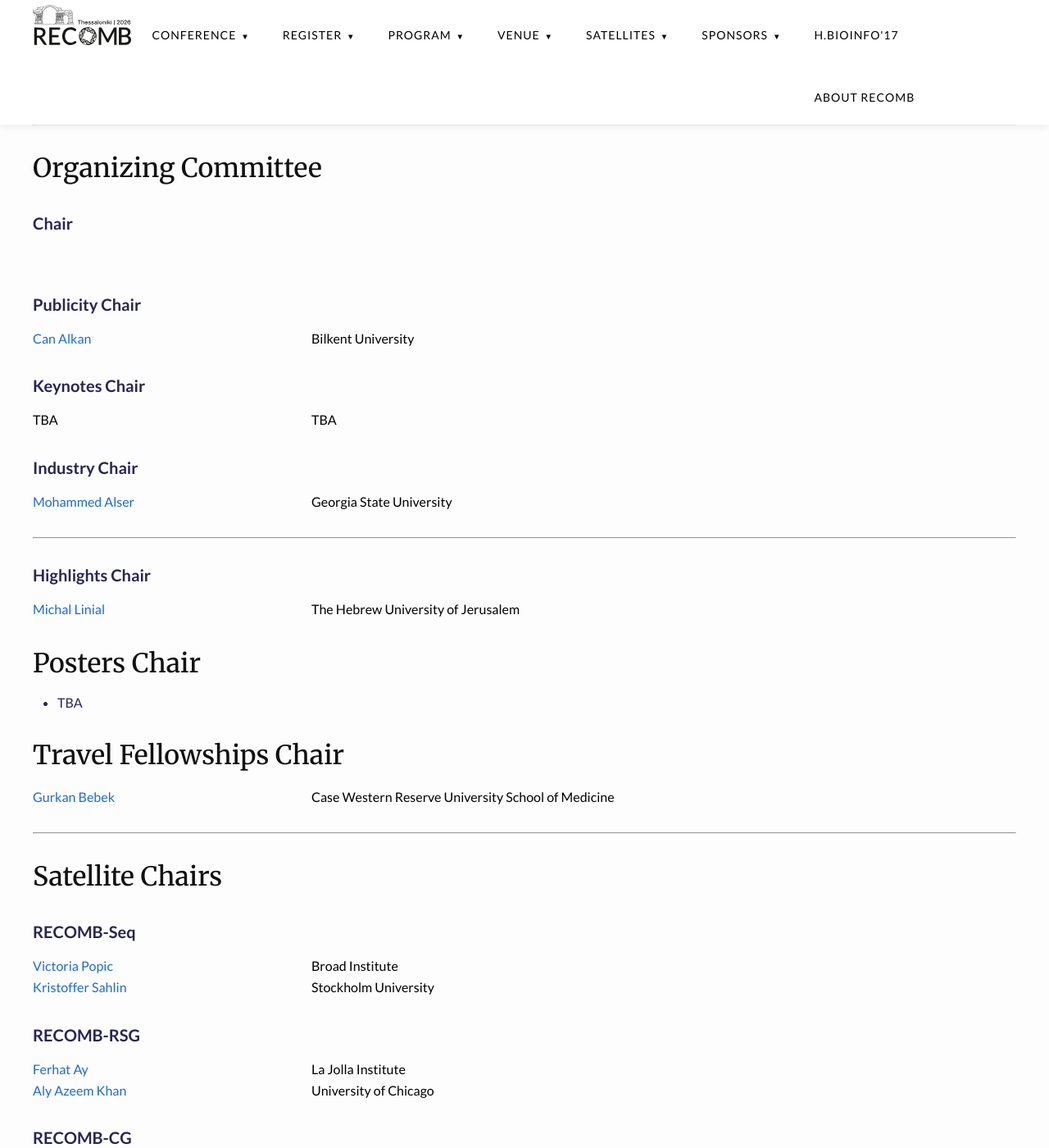
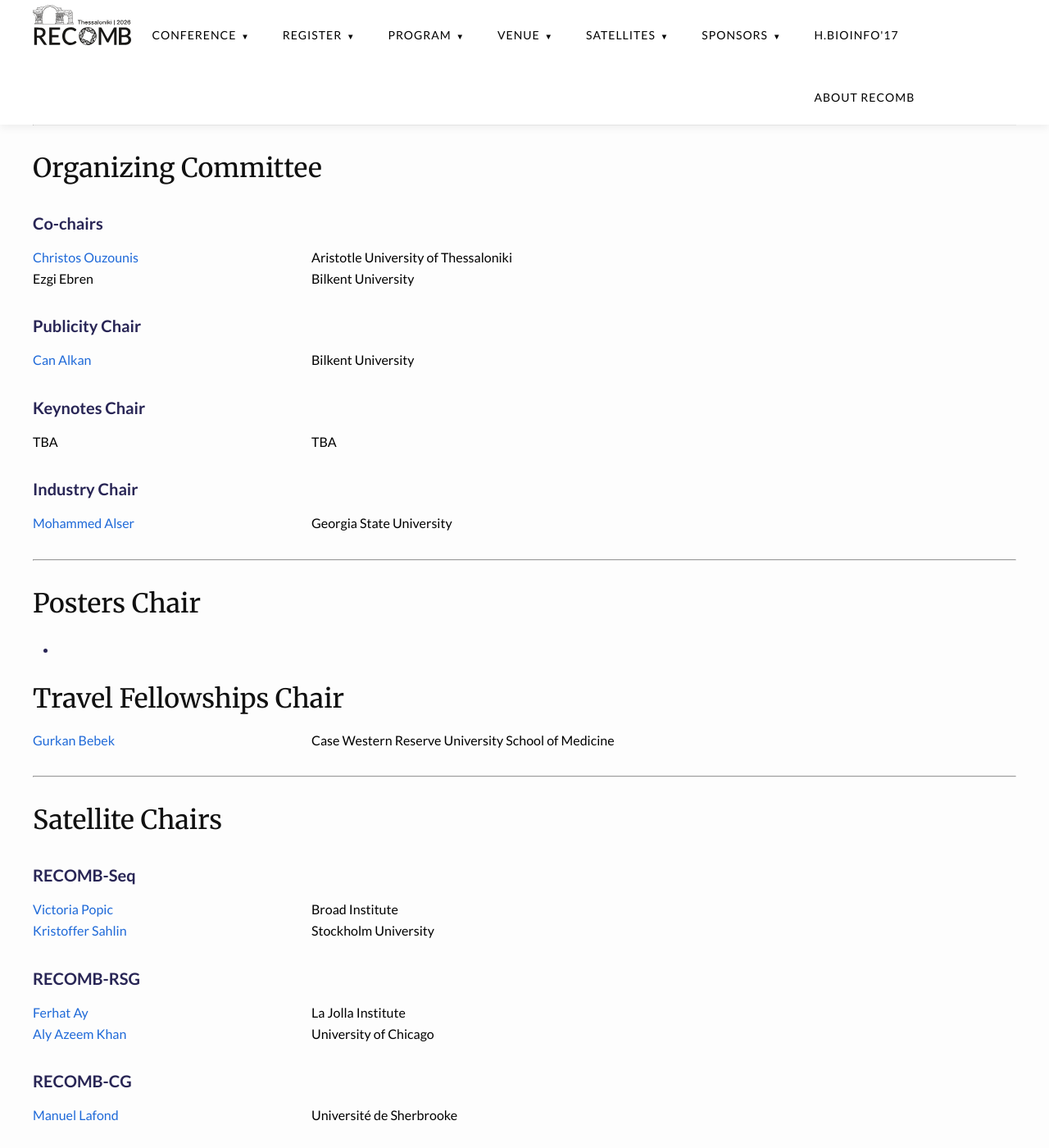
Before and after one commit to recomb-conference/recomb2026, a Jekyll site: the page built from committees.md, in a window 1280 px wide and 1400 px high, scrolled down 595 px. Shown: the whole window at 82% size. Built offline with Jekyll 4.4.1, drawn with Linux system fonts in a browser that asks for light colours; nearby versions of some CDN libraries; some of the changed text lies outside the part shown.

Commit message:
Update committees.md

```diff
--- a/committees.md
+++ b/committees.md
@@ -25,9 +25,10 @@
 
 ## Organizing Committee
 
-#### Chair
+#### Co-chairs
 
-| [{{ site.team.oc_chair }}]({{ site.team.oc_chair_url }}) | {{ site.team.oc_chair_institute }} |
+| [{{ site.team.oc_chair1 }}]({{ site.team.oc_chair1_url }}) | {{ site.team.oc_chair1_institute }} |
+| {{ site.team.oc_chair2 }} | {{ site.team.oc_chair2_institute }}
 
 #### Publicity Chair
 
@@ -43,13 +44,9 @@
 
 ---
 
-#### Highlights Chair
-
-| [{{ site.team.highlights_chair }}]({{ site.team.highlights_chair_url }}) | {{ site.team.highlights_chair_institute }} |
-
 ## Posters Chair
 
-- TBA
+- | [{{ site.team.poster_chair }}]({{ site.team.poster_chair_url }}) | {{ site.team.poster_chair_institute }} |
 
 ## Travel Fellowships Chair
 
```
Also changed, not shown: other parts of committees.md (+0 -4 lines).
